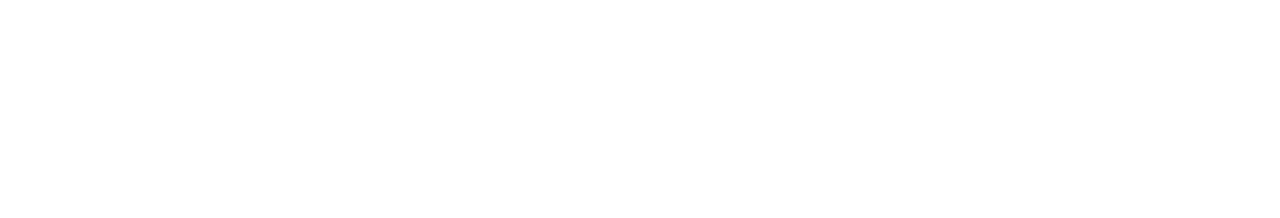
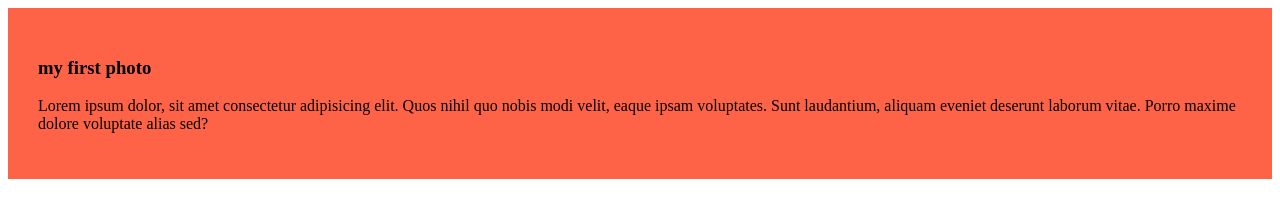
Before and after one commit to maruf11220/my-first-photo, a plain HTML site: page index.html in a window 1280 px wide. Drawn offline with Linux system fonts and the light colour scheme.

Commit message:
added photo

```diff
--- a/index.html
+++ b/index.html
@@ -4,8 +4,13 @@
     <meta charset="UTF-8">
     <meta name="viewport" content="width=device-width, initial-scale=1.0">
     <title>photo</title>
+    <link rel="stylesheet" href="styles/blog.css">
 </head>
 <body>
+    <div>
+        <h3>my first photo</h3>
+        <p>Lorem ipsum dolor, sit amet consectetur adipisicing elit. Quos nihil quo nobis modi velit, eaque ipsam voluptates. Sunt laudantium, aliquam eveniet deserunt laborum vitae. Porro maxime dolore voluptate alias sed?</p>
+    </div>
 
 </body>
 </html>
--- /dev/null
+++ b/styles/blog.css
@@ -0,0 +1,4 @@
+div{
+    background-color: tomato;
+    padding: 30px;
+}
```
